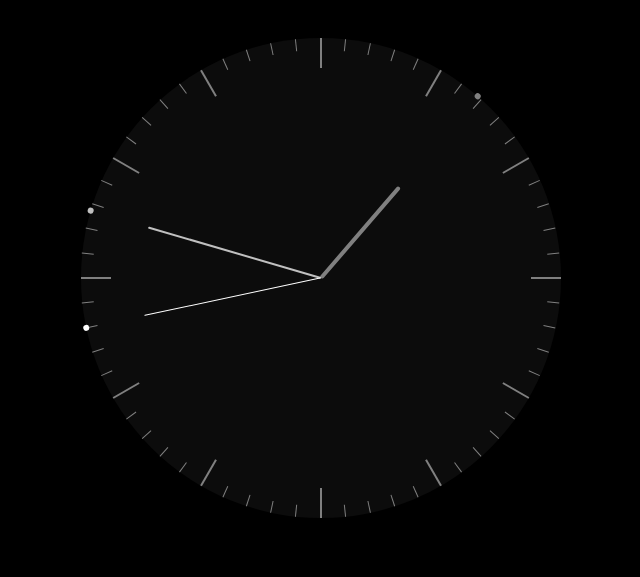
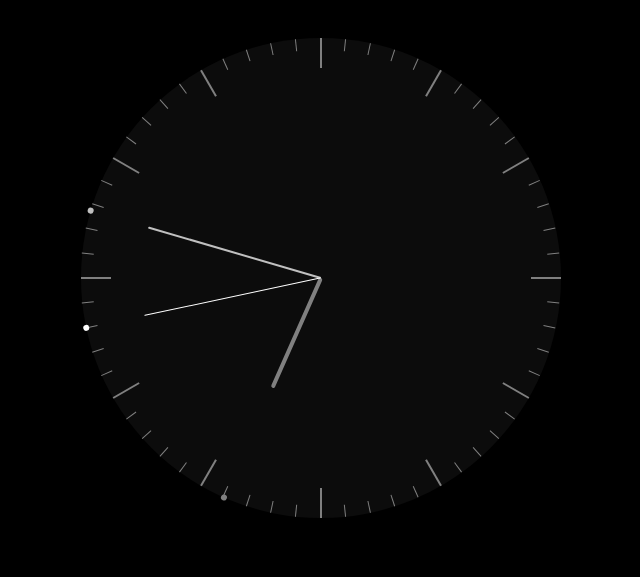
Before and after one commit to levrium/levrium.github.io, a plain HTML site: page time.html in a window 1280 px wide. Shown: the top 577 px of the page, without its empty margins (319-959 px from the left). Drawn offline with Linux system fonts and the light colour scheme.

Commit message:
更新Time

```diff
--- a/time.html
+++ b/time.html
@@ -92,9 +92,9 @@ body {
 }
         </style>
         <script type="text/javascript">
-function format(n, digits) {
+function fill(n, length) {
     n = String(n);
-    while (n.length < digits) {
+    while (n.length < length) {
         n = "0" + n;
     }
     return n;
@@ -117,11 +117,11 @@ function time() {
     var sec = date.getSeconds();
     var ms = date.getMilliseconds();
     var secToday = hour * 3600 + min * 60 + sec + ms / 1000;
-    lineHour.style.transform = dotHour.style.transform = `rotate(${secToday / 600}deg)`;
+    lineHour.style.transform = dotHour.style.transform = `rotate(${secToday / 120}deg)`;
     lineMin.style.transform = dotMin.style.transform = `rotate(${secToday / 10}deg)`;
     lineSec.style.transform = dotSec.style.transform = `rotate(${secToday * 6}deg)`;
-    textDate.innerText = `${year} - ${format(month, 2)} - ${format(day, 2)}`;
-    textTime.innerText = `${format(hour, 2)} : ${format(min, 2)} : ${format(sec, 2)}`;
+    textDate.innerText = `${year} - ${fill(month, 2)} - ${fill(day, 2)}`;
+    textTime.innerText = `${fill(hour, 2)} : ${fill(min, 2)} : ${fill(sec, 2)}`;
 }
 function setTitle() {
     var title = document.querySelector("title");
@@ -131,7 +131,7 @@ function setTitle() {
     var day = date.getDate();
     var hour = date.getHours();
     var min = date.getMinutes();
-    title.innerText = `${year}-${format(month, 2)}-${format(day, 2)} ${format(hour, 2)}:${format(min, 2)}`;
+    title.innerText = `${year}-${fill(month, 2)}-${fill(day, 2)} ${fill(hour, 2)}:${fill(min, 2)}`;
 }
 window.onload = function() {
     setTitle();
```
